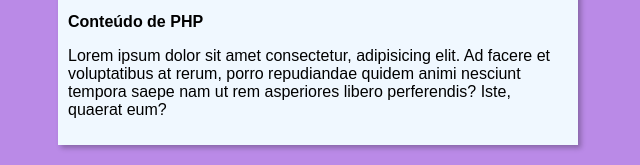
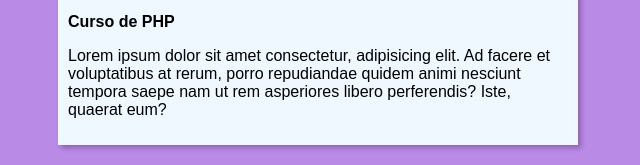
Before and after one commit to rafaalvim/projeto-site-II, a plain HTML site: page index.html in a window 1280 px wide. Shown: the part 273-438 px from the top of the page, 322-962 px from the left. Drawn offline with Linux system fonts and the light colour scheme.

Commit message:
arrumei o conteúdo

```diff
--- a/index.html
+++ b/index.html
@@ -21,7 +21,7 @@
         <p>Lorem ipsum dolor sit amet consectetur adipisicing elit. Eum tempore vero voluptatem perferendis, quo beatae excepturi facere id sapiente quis adipisci cum explicabo dolores non magni quae saepe laudantium est. </p>
        </article>
        <article>
-        <h2>Conteúdo de PHP</h2>
+        <h2>Curso de PHP</h2>
         <p>Lorem ipsum dolor sit amet consectetur, adipisicing elit. Ad facere et voluptatibus at rerum, porro repudiandae quidem animi nesciunt tempora saepe nam ut rem asperiores libero perferendis? Iste, quaerat eum?</p>
        </article>
     </main>
```
